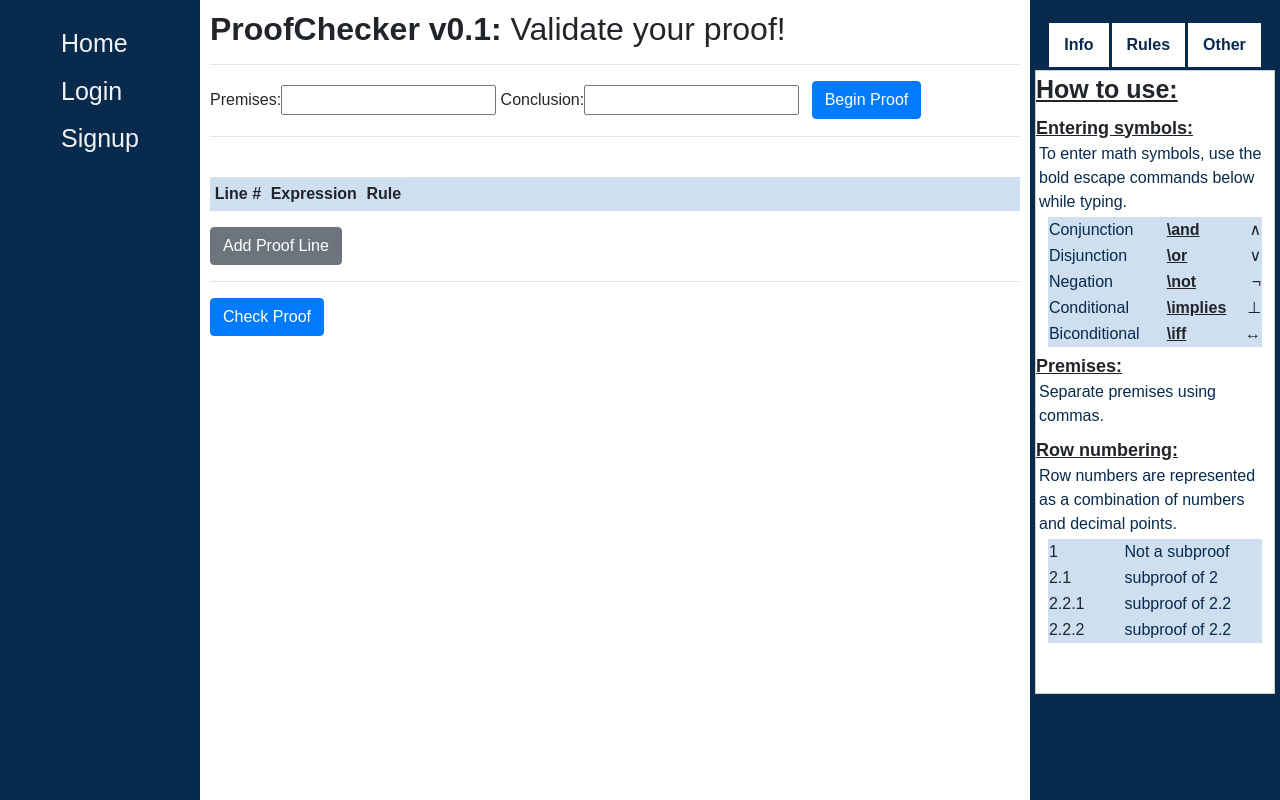
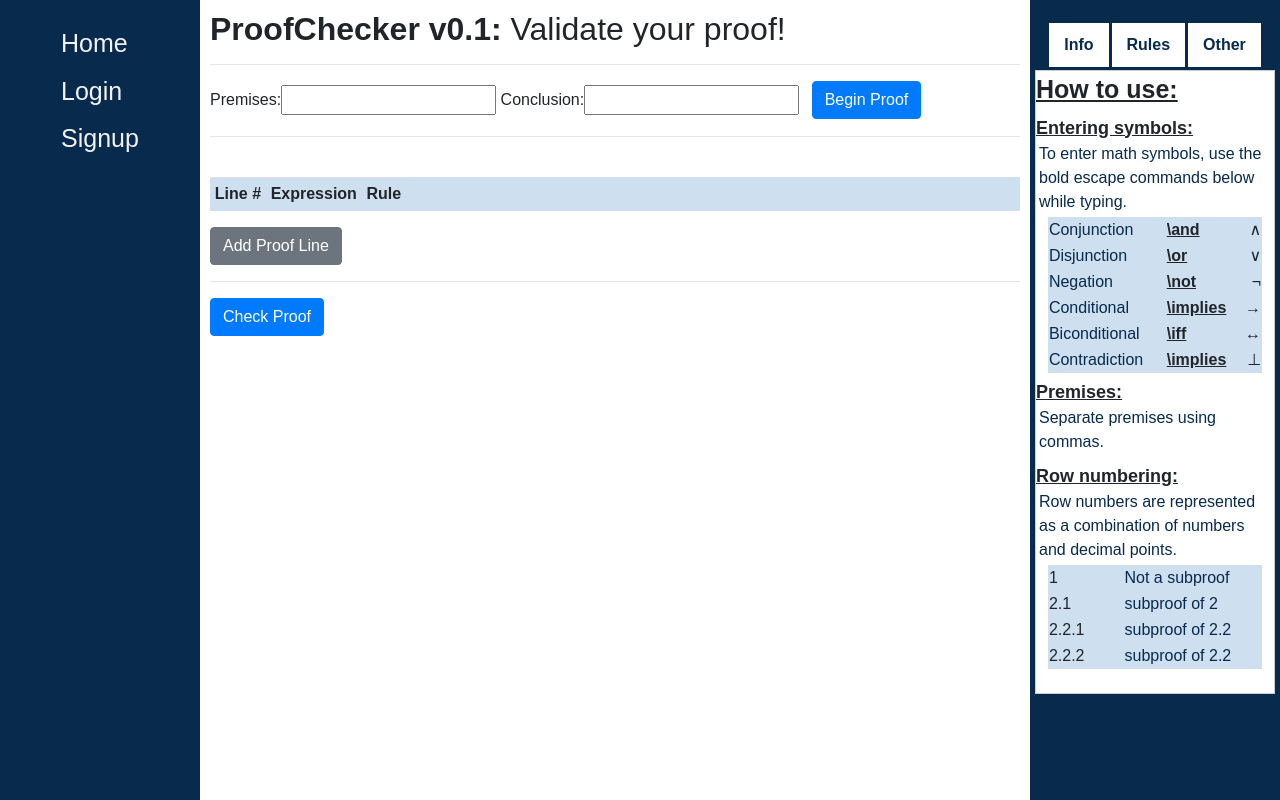
Before and after one commit to cmsho/Proof-Tool, a Django app: page /proofs/checker/ in a window 1280 px wide. Run offline with Django 3.2, Linux system fonts and the light colour scheme; some libraries are stand-ins or nearby versions.

Commit message:
- Bug fix with syntax.py - Fix symbols in right-hand menu

```diff
--- a/proofchecker/static/proofchecker/js/syntax.js
+++ b/proofchecker/static/proofchecker/js/syntax.js
@@ -6,11 +6,11 @@ const ATOMIC = ['A', 'B', 'C', 'D', 'E', 'F', 'G', 'H', 'I',
 'J', 'K', 'L', 'M', 'N', 'O', 'P', 'Q', 'R', 'S',
 'T', 'U', 'V', 'W', 'X', 'Y', 'Z'];
 
-const CONNECTIVES = ['∧', '∨', '¬', '→', '↔','^', '&', 'v', '>', '->', '<->', '-', '~']
+const CONNECTIVES = ['∧', '∨', '¬', '→', '→', '↔','^', '&', 'v', '>', '->', '<->', '-', '~']
 const PARENS = ['(', '[', '{', ')', ']', '}'];
 const OPEN_PARENS=['(', '[', '{'];
 const CLOSED_PARENS=[')', ']', '}'];
-const DELIMITERS = [','];
+const DELIMITERS = [',', ' '];
 
 function isValidTFL(string) {
 
--- a/proofchecker/templates/proofchecker/right_navigation_menu.html
+++ b/proofchecker/templates/proofchecker/right_navigation_menu.html
@@ -34,12 +34,17 @@
                     <tr>
                         <td id="left">Conditional</td>
                         <td id="center">\implies</td>
-                        <td id="right">⊥</td>
+                        <td id="right">→</td>
                     </tr>
                     <tr>
                         <td id="left">Biconditional</td>
                         <td id="center">\iff</td>
                         <td id="right">↔</td>
+                    </tr>
+                    <tr>
+                        <td id="left">Contradiction</td>
+                        <td id="center">\implies</td>
+                        <td id="right">⊥</td>
                     </tr>
                     <tr>
                     </tr>
```
